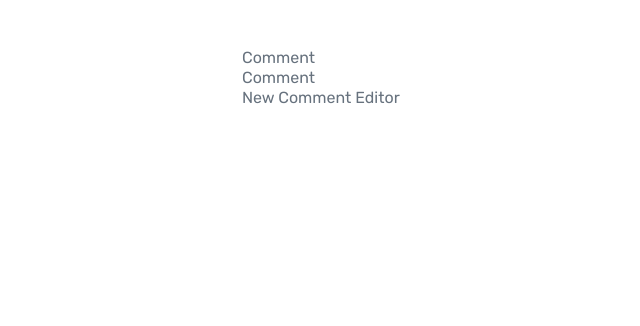
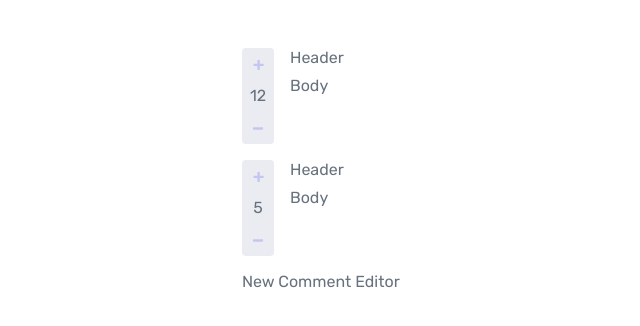
Before and after one commit to Taner-Tun/react_comments, a React (Vite) app: page / in a window 1280 px wide. Shown: the top 326 px of the page, without its empty margins (14-654 px from the left). Built offline with nearby package versions, Linux system fonts and the light colour scheme.

Commit message:
styles file fixed

```diff
--- /dev/null
+++ b/src/components/button/index.jsx
@@ -0,0 +1,14 @@
+
+
+
+import styles from "./styles.module.scss";
+
+function Button( {children} ) {
+  return (
+    <button className={(styles.button)}>
+      {children}
+    </button>
+  );
+}
+
+export { Button };
--- /dev/null
+++ b/src/components/button/styles.module.scss
@@ -0,0 +1,11 @@
+.button {
+    outline: none;
+    border: 0;
+    background-color: transparent;
+
+    display: inline-flex;
+    align-items: center;
+    justify-content: center;
+    gap: 8px;
+    cursor: pointer;
+  }
--- /dev/null
+++ b/src/components/comment/body/index.jsx
@@ -0,0 +1,11 @@
+
+
+function Body () {
+    return(
+        <div>
+            Body
+        </div>
+    )
+}
+
+export { Body };
--- /dev/null
+++ b/src/components/comment/header/index.jsx
@@ -0,0 +1,11 @@
+
+
+function Header () {
+    return(
+       <div>
+         Header
+       </div>
+    )
+}
+
+export { Header };
--- a/src/components/comment/index.jsx
+++ b/src/components/comment/index.jsx
@@ -1,7 +1,20 @@
+import { Reactions } from "./reactions";
+import { Header } from "./header";
+import { Body } from "./body";
+
+import styles from "./styles.module.scss";
 
 
 function Comment () {
-    return<div>Comment</div>
+    return(
+    <div className={styles.commentWrapper}>
+        <Reactions />
+         <div className={styles.commentContentArea}>
+           <Header />
+           <Body />
+         </div>
+    </div>
+    )
 }
 
-export {Comment};
+export { Comment };
--- /dev/null
+++ b/src/components/comment/reactions/index.jsx
@@ -0,0 +1,32 @@
+import { Button } from "../../button";
+
+import styles from "./styles.module.scss";
+import { useComment } from "../useComment";
+
+function Reactions() {
+   const {
+    comment: { score },
+   } = useComment();
+
+  return (
+    <div className={styles.reactionsWrapper}>
+      <Button
+        className={styles.reactionButton}
+        aria-labelledby="Positive reaction button"
+        //onClick={onPositiveReaction}
+      >
+        <img src="./images/icon-plus.svg" aria-hidden="true" />
+      </Button>
+      <p>{score}</p>
+      <Button
+        className={styles.reactionButton}
+        aria-labelledby="Negative reaction button"
+       // onClick={onNegativeReaction}
+      >
+        <img src="./images/icon-minus.svg" aria-hidden="true" />
+      </Button>
+    </div>
+  );
+}
+
+export { Reactions };
--- /dev/null
+++ b/src/components/comment/reactions/styles.module.scss
@@ -0,0 +1,15 @@
+.reactionsWrapper {
+  background-color: var(--light-gray);
+  display: flex;
+  flex-direction: column;
+  justify-content: center;
+  border-radius: 4px;
+
+  & > * {
+    width: 32px;
+    height: 32px;
+    display: flex;
+    align-items: center;
+    justify-content: center;
+  }
+}
--- /dev/null
+++ b/src/components/comment/styles.module.scss
@@ -0,0 +1,11 @@
+.commentWrapper {
+    display: flex;
+    align-items: flex-start;
+    gap: 16px;
+}
+
+.commentContentArea {
+    display: flex;
+    flex-direction: column;
+    gap: 8px;
+}
--- /dev/null
+++ b/src/components/comment/useComment.jsx
@@ -0,0 +1,23 @@
+import  { useContext, createContext } from "react";
+
+const CommentContext = createContext();
+
+function CommentContextProvider({ children, data }) {
+  return (
+    <CommentContext.Provider value={data}>
+      {children}
+    </CommentContext.Provider>
+  );
+}
+
+function useComment() {
+  const context = useContext(CommentContext);
+
+  if (!context) {
+    throw new Error("There is no Comment Context Provider, first import it");
+  }
+
+  return context;
+}
+
+export { CommentContextProvider, useComment };
--- a/src/components/conversation/index.jsx
+++ b/src/components/conversation/index.jsx
@@ -1,15 +1,19 @@
 import { Comment } from "../comment";
+import { CommentContextProvider } from "../comment/useComment";
 import { NewCommentEditor } from "../new-comment-editor";
+
+import styles from "./styles.module.scss";
 
 import  Data  from "../../../data.json";
 
 function Conversation () {
     return(
-         <div>
+         <div className={styles.ConversationWrapper}>
         {Data.comments.map((comment) => (
-           <Comment key={comment.id} data={comment} />
+         <CommentContextProvider key={comment.id} data={{comment, currentUser: Data.currentUser}}>
+           <Comment />
+           </CommentContextProvider>
            ))}
-
         <NewCommentEditor />
         </div>
         );
--- /dev/null
+++ b/src/components/conversation/styles.module.scss
@@ -0,0 +1,5 @@
+.ConversationWrapper {
+    display: flex;
+    flex-direction: column;
+    gap: 16px;
+}
```
